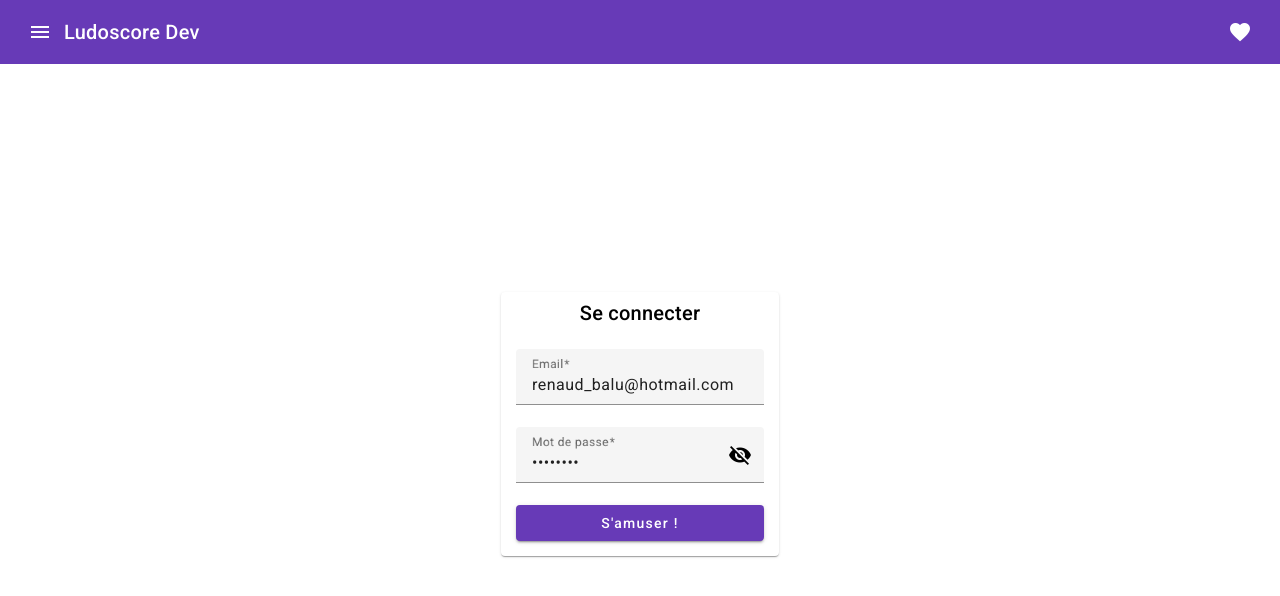
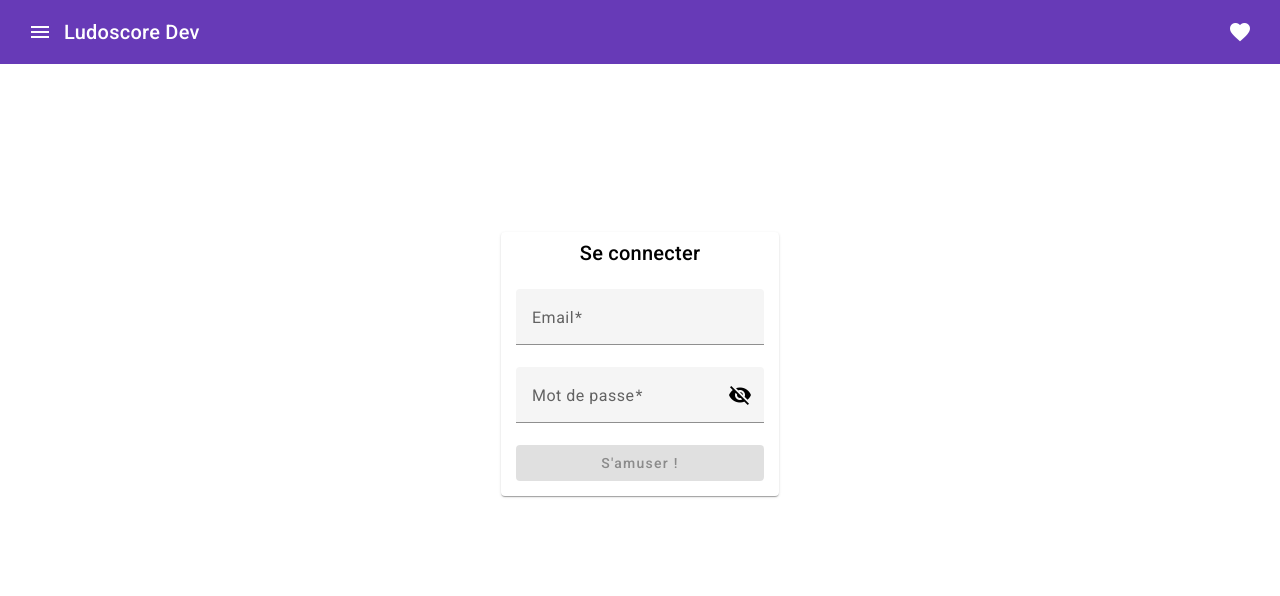
Before and after one commit to legeniedesalpages/ludoscore, an Angular app in the folder front/: page /login in a window 1280 px wide. Shown: the top 596 px of the page. Built offline with nearby package versions, Linux system fonts and the light colour scheme.

Commit message:
deploiement front

```diff
--- a/front/angular.json
+++ b/front/angular.json
@@ -22,7 +22,8 @@
             "tsConfig": "tsconfig.app.json",
             "assets": [
               "src/favicon.ico",
-              "src/assets"
+              "src/assets",
+              "src/.htaccess"
             ],
             "styles": [
               "@angular/material/prebuilt-themes/deeppurple-amber.css",
--- a/front/src/app/login/login.component.css
+++ b/front/src/app/login/login.component.css
@@ -5,7 +5,7 @@
 }
 
 .login_page {
-  height: 90vh;
+  height: 75vh;
   width: 100vw;
   display: flex;
   justify-content: center;
--- a/front/src/app/login/login.component.ts
+++ b/front/src/app/login/login.component.ts
@@ -34,8 +34,8 @@ export class LoginComponent {
     this.hidePassword = true;
 
     this.loginForm = new FormGroup({
-      email: new FormControl('renaud_balu@hotmail.com', [Validators.email, Validators.required]),
-      password: new FormControl('Renaud21', Validators.required),
+      email: new FormControl('', [Validators.email, Validators.required]),
+      password: new FormControl('', Validators.required),
     });
 
     this.errors = false;
```
Also changed, not shown: 1 other file (tests, documents, lock files or other folders).
